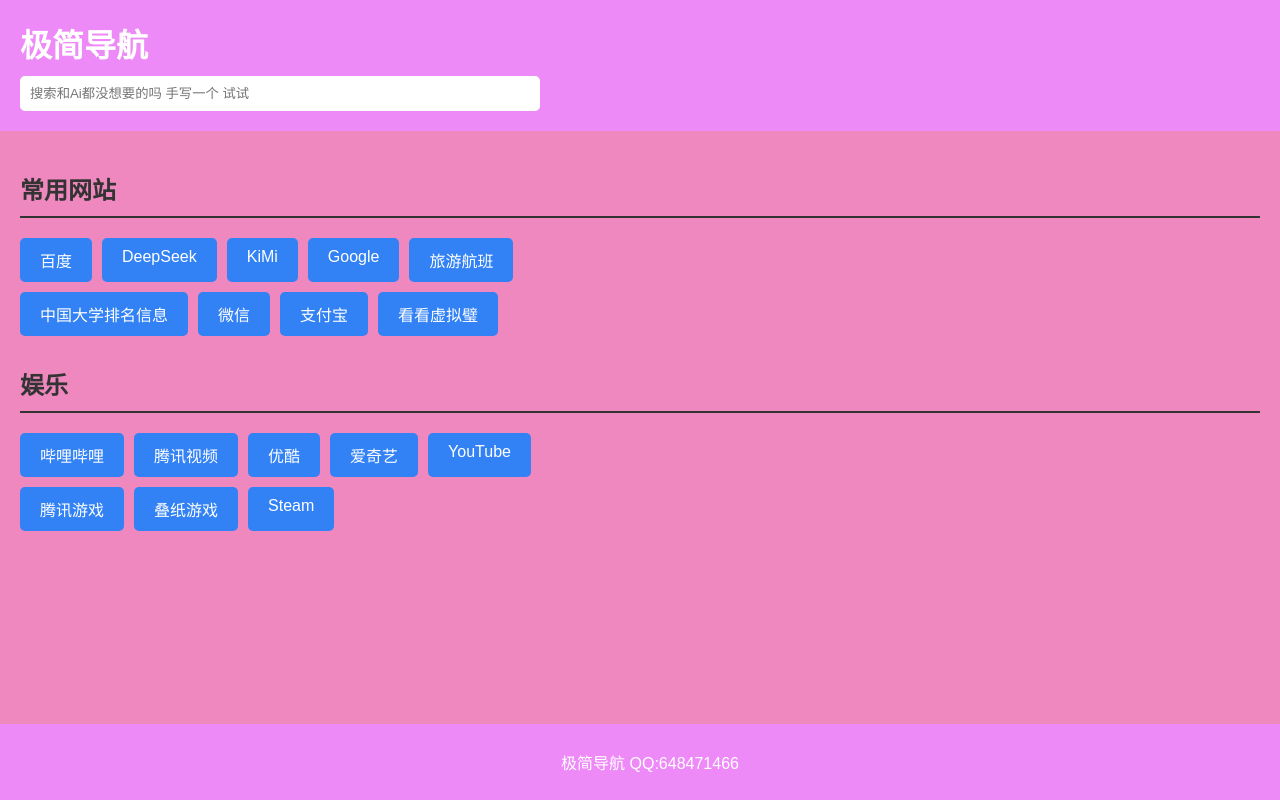
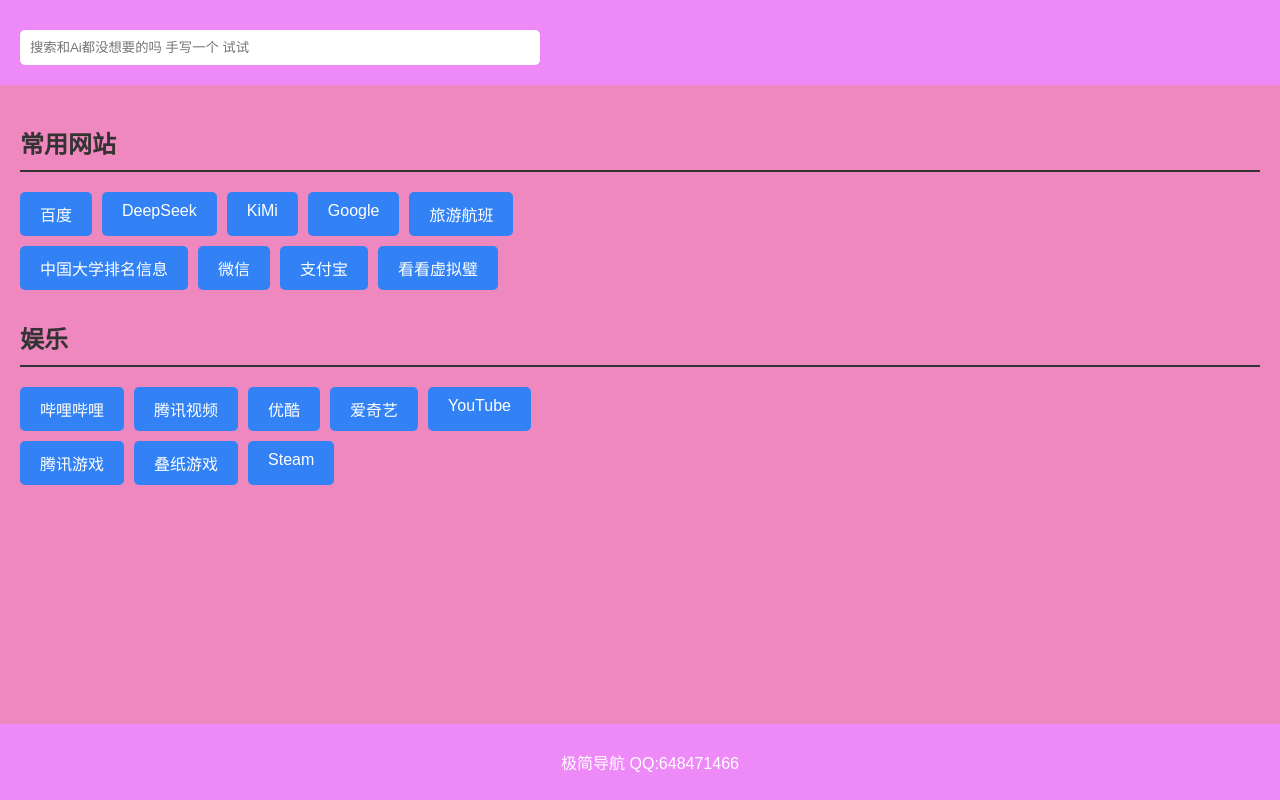
Before and after one commit to 648471466/StaticSite, a plain HTML site: page index.html in a window 1280 px wide. Drawn offline with Linux system fonts and the light colour scheme; no server answers.

Commit message:
Update index.html
213

```diff
--- a/index.html
+++ b/index.html
@@ -3,12 +3,10 @@
 <head>
     <meta charset="UTF-8">
     <meta name="viewport" content="width=device-width, initial-scale=1.0">
-    <title>极简导航</title>
     <link rel="stylesheet" href="style.css">
 </head>
 <body>
     <header>
-        <h1>极简导航</h1>
         <input type="text" id="search-box" placeholder="搜索和Ai都没想要的吗 手写一个 试试 ">
     </header>
 
```
